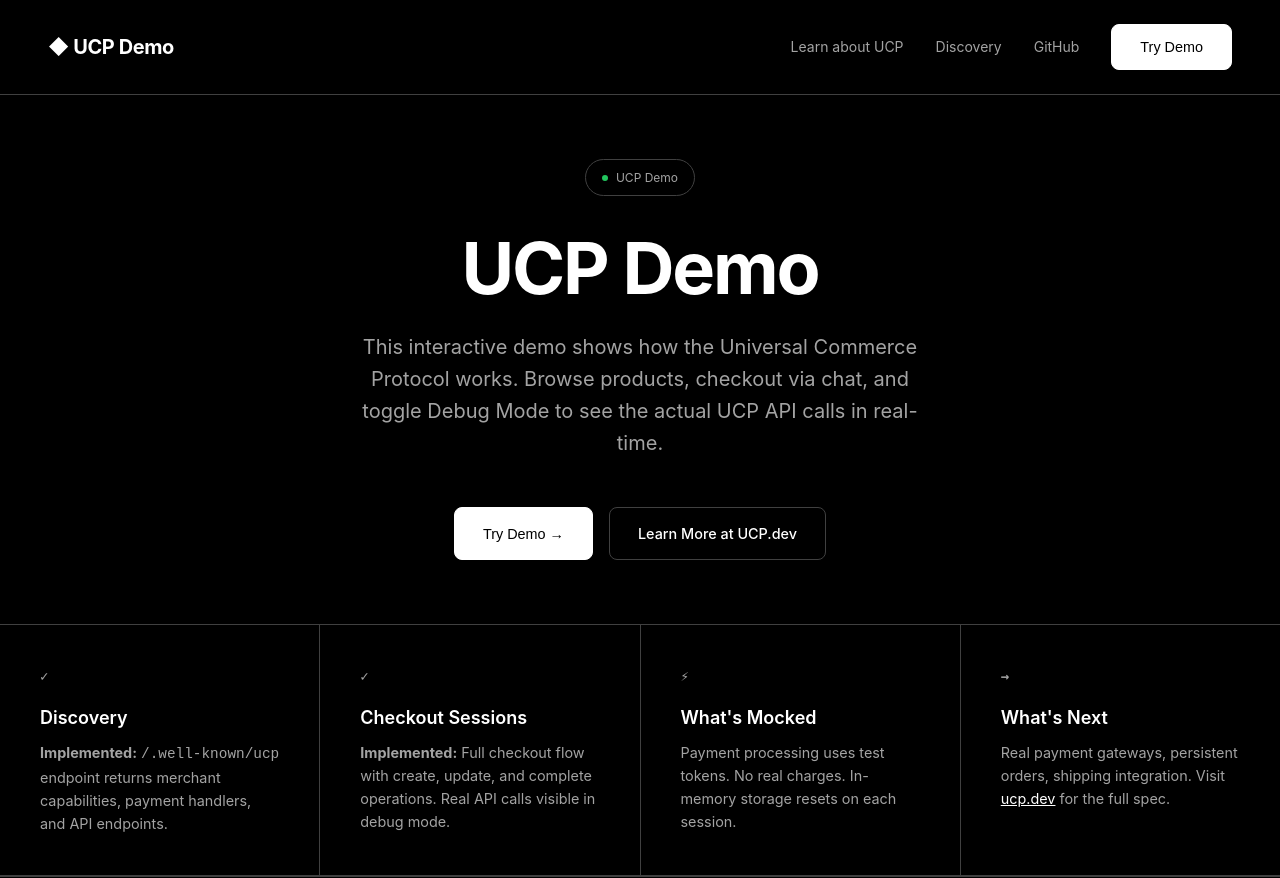
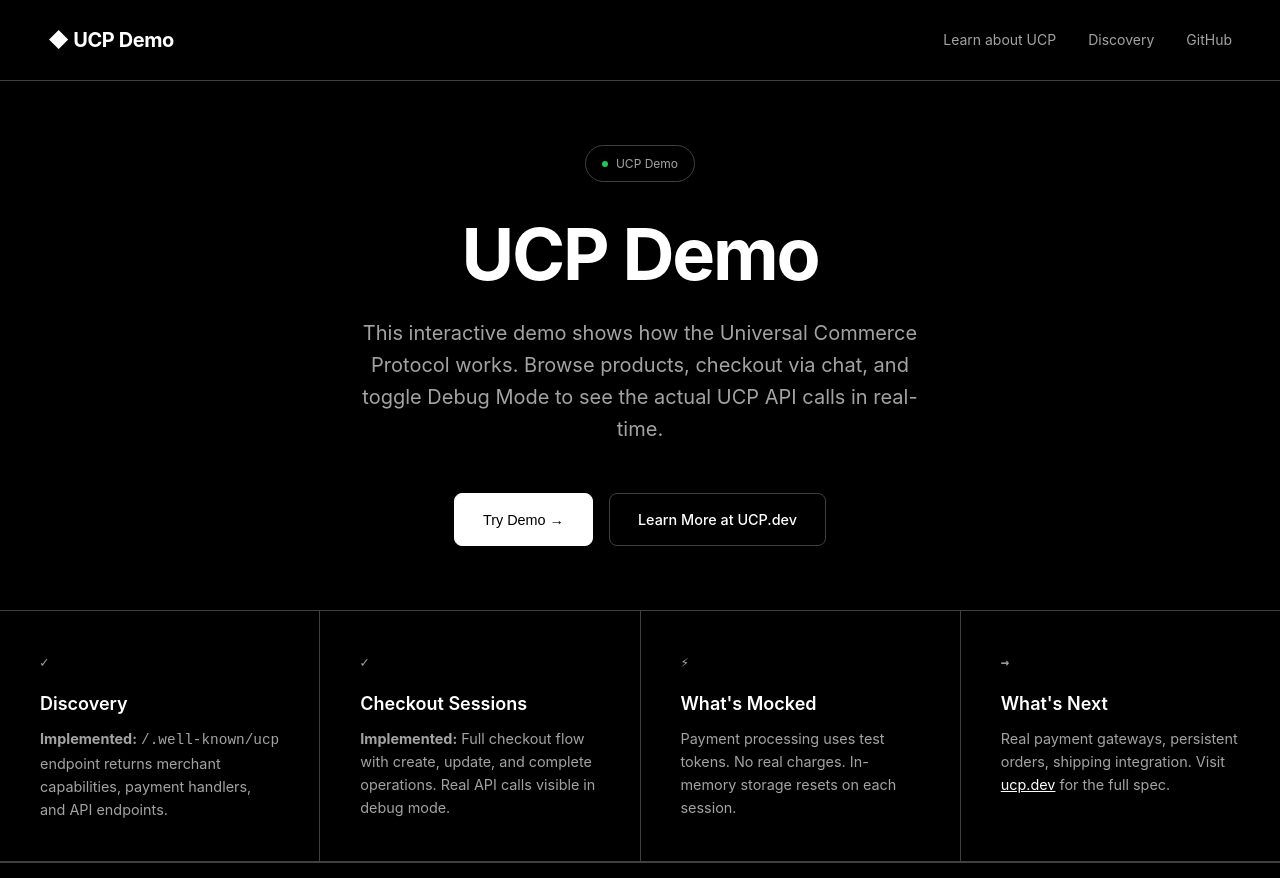
Before and after one commit to hemanth/ucp-demo, a website: page src/public/index.html in a window 1280 px wide. Shown: the top 878 px of the page. Drawn offline with Linux system fonts and the light colour scheme.

Commit message:
fix: remove redundant Try Demo from header

```diff
--- a/src/public/index.html
+++ b/src/public/index.html
@@ -19,7 +19,6 @@
         <a href="https://ucp.dev" target="_blank">Learn about UCP</a>
         <a href="/.well-known/ucp" target="_blank">Discovery</a>
         <a href="https://github.com/hemanth/ucp-demo" target="_blank">GitHub</a>
-        <button class="btn btn-primary" onclick="showDemo()">Try Demo</button>
       </div>
     </nav>
 
```
Also changed, not shown: 1 other file.
